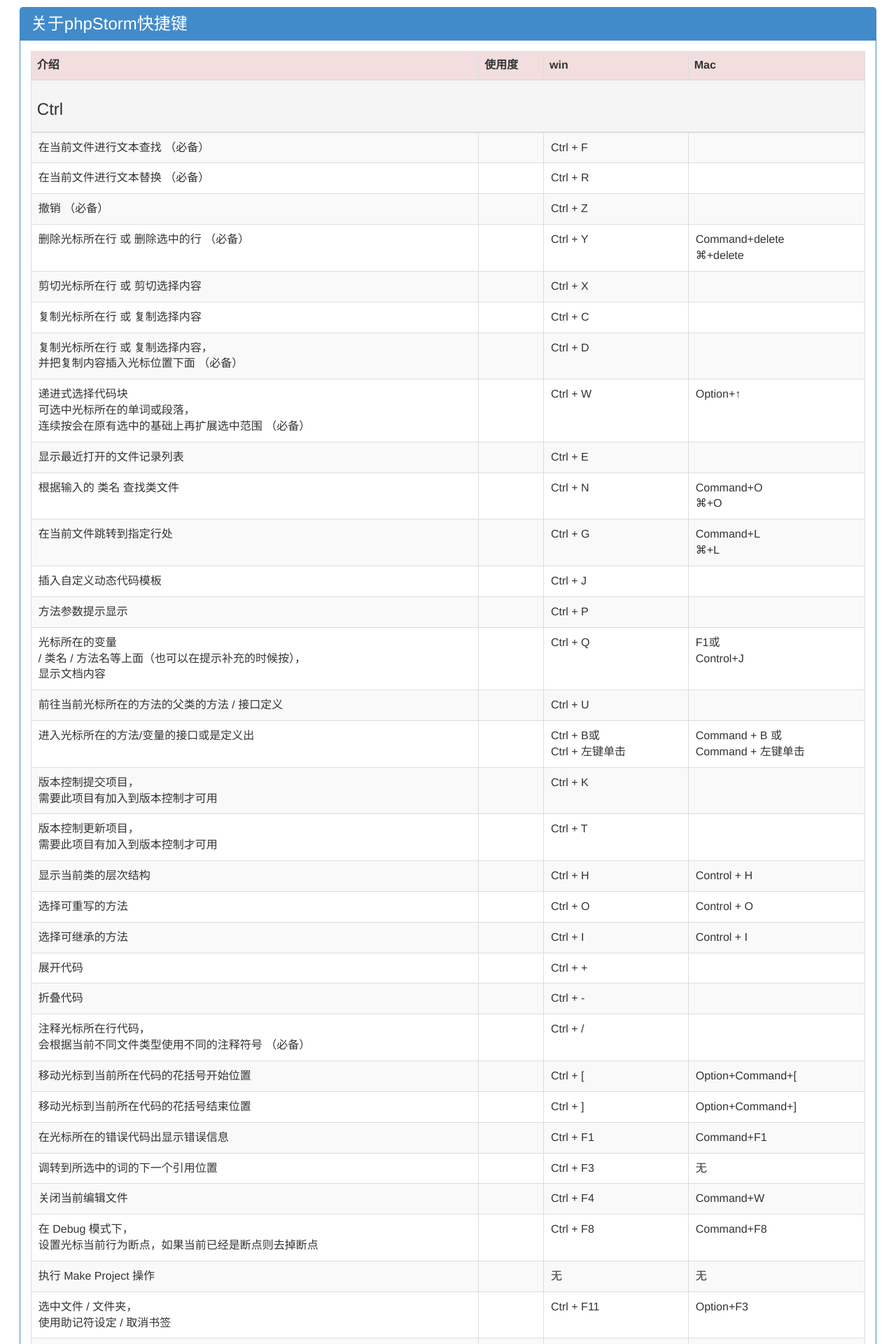
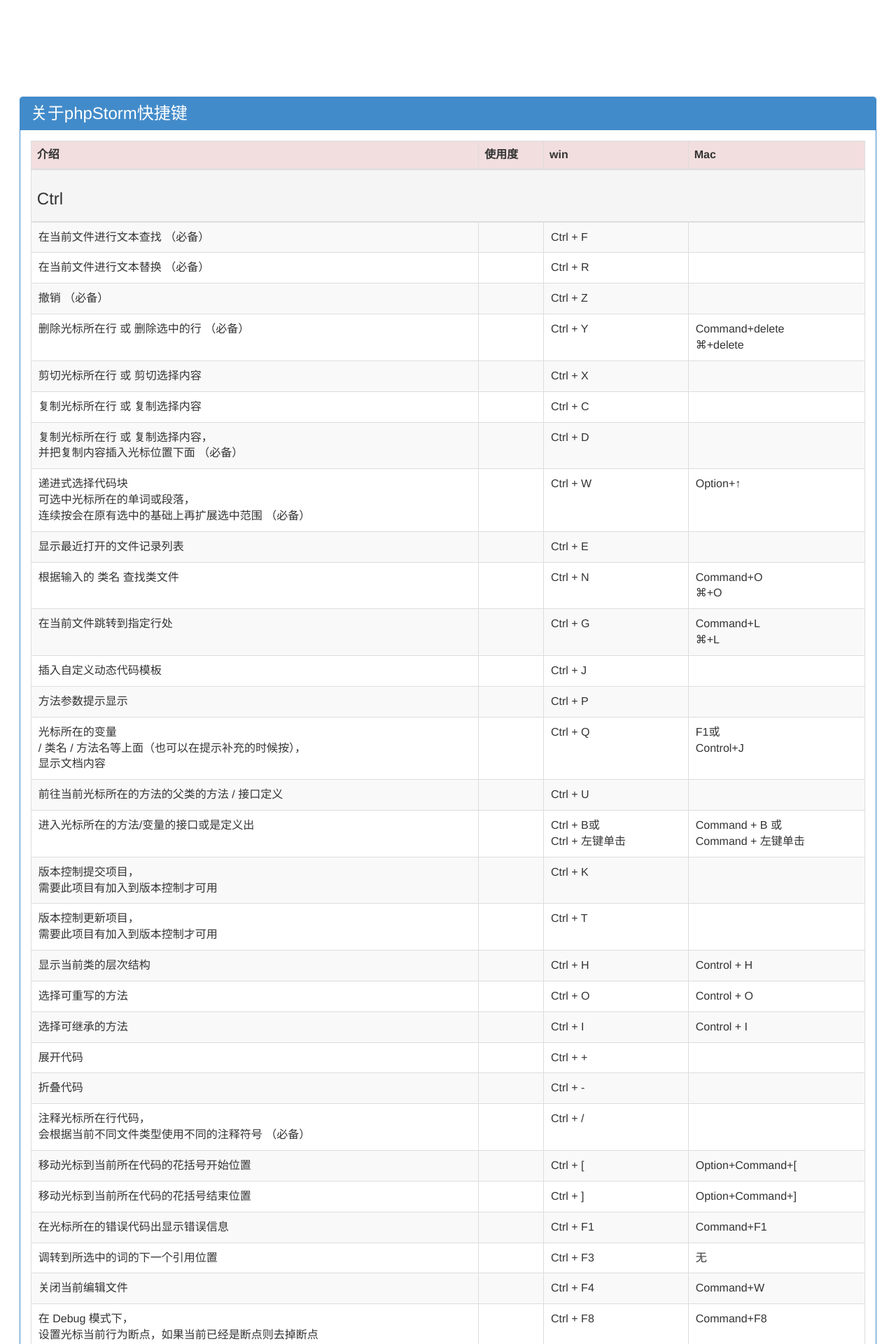
Before and after one commit to qwguo/learn, a PHP site: page /IDE/sublimeText/keyMap.html in a window 1280 px wide. Shown: the top 1920 px of the page at 70% size. Run offline with PHP 8.4, Linux system fonts and the light colour scheme; style sheets or scripts are compiled from the project's sources.

Commit message:
qwguo
Signed-off-by: qwguo <75624839@qq.com>

```diff
--- a/public_css/base_style.less
+++ b/public_css/base_style.less
@@ -74,7 +74,7 @@
 }
 .wrapper {
     width: 98%;
-    margin: 0 auto;
+    margin: 10% auto;
     /*overflow:hidden;*/
 }
 h1.big-title {
```
